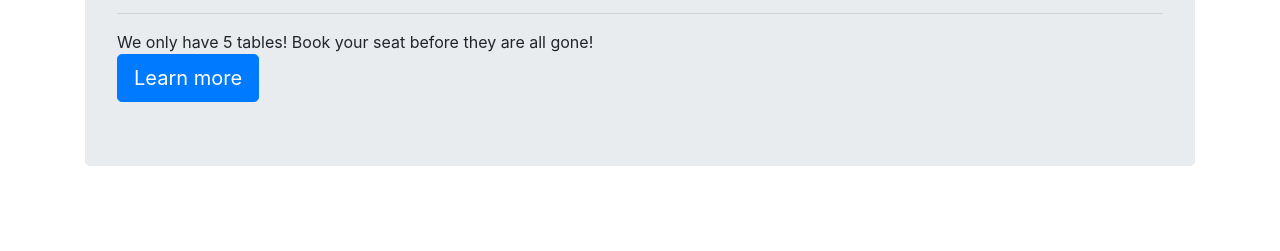
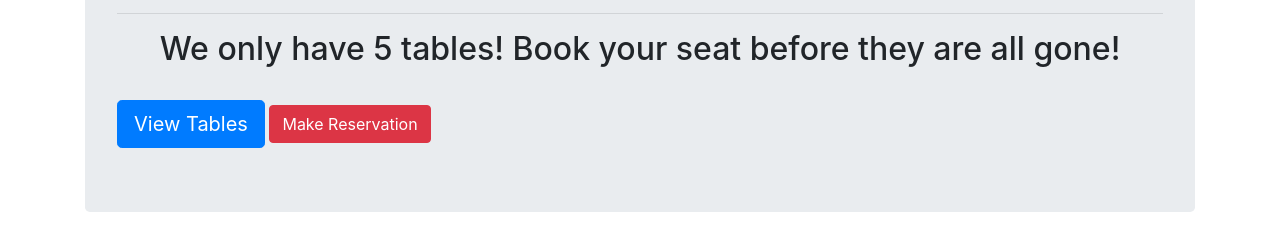
Before and after one commit to jessmaple/hotResturant, a plain HTML site: page index.html in a window 1280 px wide. Shown: the part 115-366 px from the top of the page. Drawn offline with nearby package versions, Linux system fonts and the light colour scheme.

Commit message:
added button link functionality

```diff
--- a/index.html
+++ b/index.html
@@ -15,10 +15,17 @@
     <div class="container">
       <div class="jumbotron">
         <h1 class="text-center">Hot Resturant</h1>
-        <hr>
-        <hr2 class="text-center">We only have 5 tables! Book your seat before they are all gone!</hr2>
-        <br>
-        <a class="btn btn-primary btn-lg" href="#" role="button">Learn more</a>
+        <hr />
+        <h2 class="text-center">
+          We only have 5 tables! Book your seat before they are all gone!
+        </h2>
+        <br />
+        <a href="/tables.html">
+          <a class="btn btn-primary btn-lg" href="#" role="button"
+            >View Tables</a
+          >
+        </a>
+        <button type="button" class="btn btn-danger">Make Reservation</button>
       </div>
     </div>
   </body>
```
